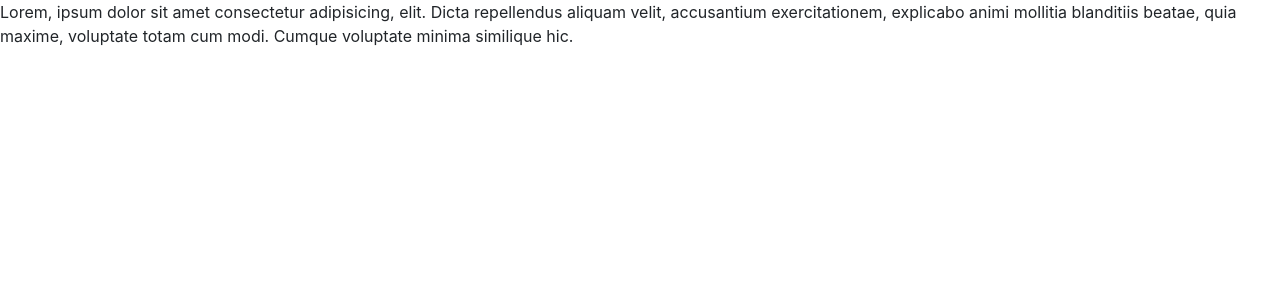
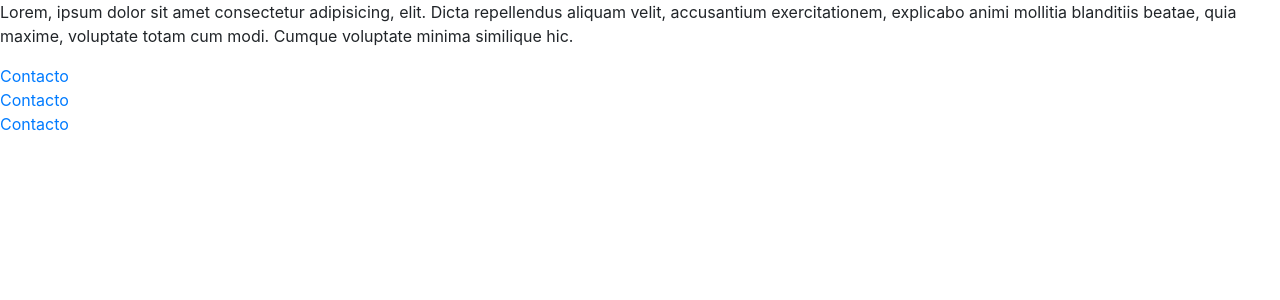
Before and after one commit to joelkun/codeigniter4, a CodeIgniter 4 app: the page made by app/Views/welcome_message.php in a window 1280 px wide. Shown: the part 56-356 px from the top of the page. Run offline with PHP 8.4 and a stand-in for CodeIgniter, Linux system fonts and the light colour scheme; the template is opened without the code that fills it, so the values that code supplies are empty; some libraries are stand-ins or nearby versions.

Commit message:
rutas con nombres

```diff
--- a/app/Config/Routes.php
+++ b/app/Config/Routes.php
@@ -33,7 +33,7 @@ $routes->get('/', 'Home::index');
 $routes->get('/formulario', 'Home::formulario');
 $routes->post('/envioPost', 'Home::enviarPost');
 $routes->get('/inicio', 'Home::inicio');
-//$routes->add('contacto', 'Home::contacto');
+//$routes->get('/contactame', 'Home::contacto',['as'=>'contacto']);
 $routes->get('/contacto', 'ContactoController::index');
 $routes->get('/catalogo', 'ContactoController::catalogo');
 
--- a/app/Views/contactoPrueba.php
+++ b/app/Views/contactoPrueba.php
@@ -6,6 +6,6 @@
 	<title>Contacto</title>
 </head>
 <body>
-	<h1>Este es el cocntacto</h1>
+	<h1>Este es el contacto</h1>
 </body>
 </html>
--- a/app/Views/welcome_message.php
+++ b/app/Views/welcome_message.php
@@ -5,4 +5,11 @@ prueba
 <?=$this->endSection()?>
 <?=$this->section('contenido')?>
 <p>Lorem, ipsum dolor sit amet consectetur adipisicing, elit. Dicta repellendus aliquam velit, accusantium exercitationem, explicabo animi mollitia blanditiis beatae, quia maxime, voluptate totam cum modi. Cumque voluptate minima similique hic.</p>
+
+<a href="<?= base_url().route_to('contacto') ?>">Contacto</a>
+<br>
+<a href="<?= base_url().route_to('contacto') ?>">Contacto</a>
+<br>
+<a href="<?= base_url().route_to('contacto') ?>">Contacto</a>
+
 <?=$this->endSection()?>
```
Also changed, not shown: 2 other files.
